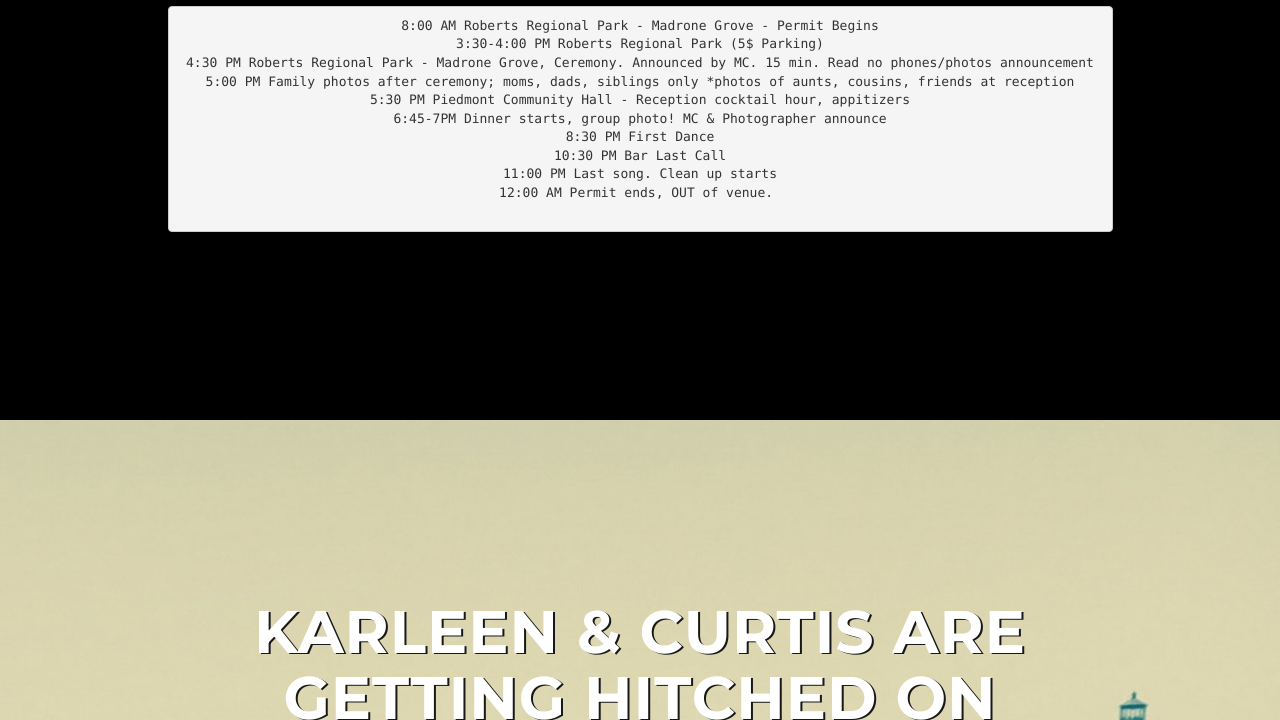
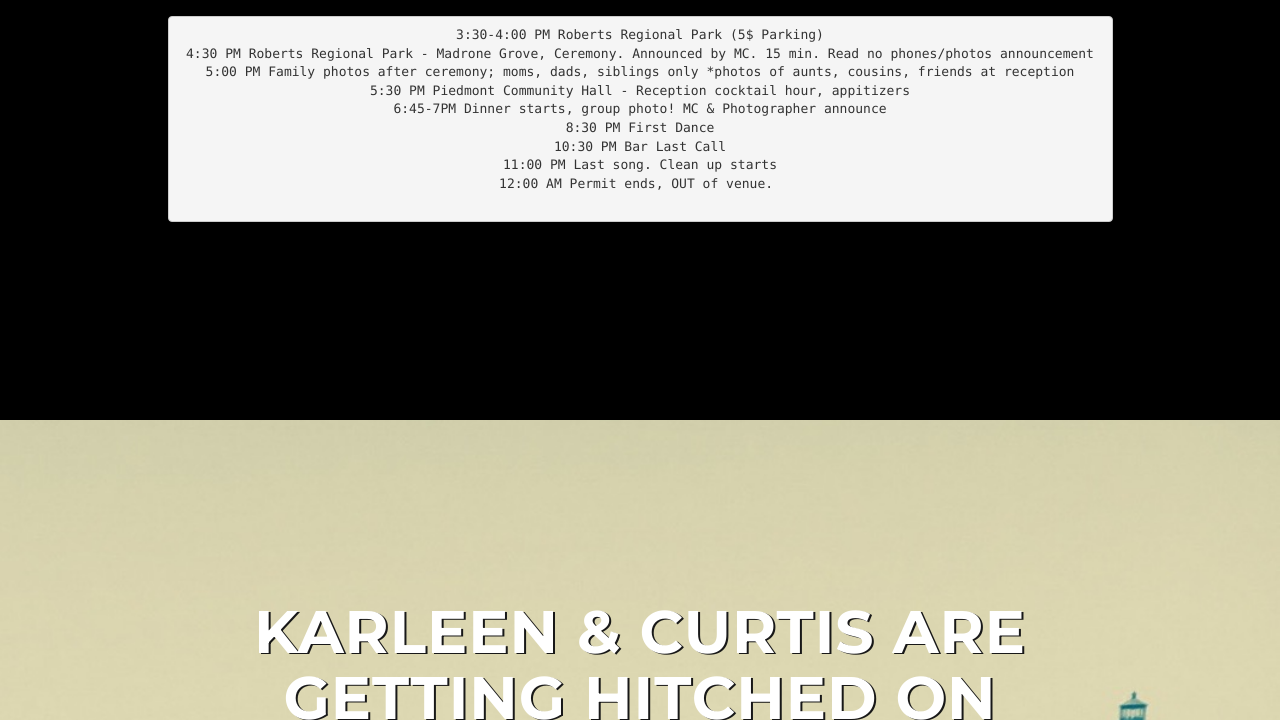
Before and after one commit to robotarmy/wedding, a website: page index.html in a window 1280 px wide. Shown: the part 380-1100 px from the top of the page. Drawn offline with nearby package versions, Linux system fonts and the light colour scheme; some packages are replaced by stand-ins of ours; a script that the page names is missing.

Commit message:
Update index.html

```diff
--- a/index.html
+++ b/index.html
@@ -81,7 +81,6 @@
                         <h1 class="brand-heading">Karleen &amp; Curtis - October 5th 2017 - Schedule </h1>
                         <p class="intro-text right">
 <pre>
-8:00 AM Roberts Regional Park - Madrone Grove - Permit Begins
 3:30-4:00 PM Roberts Regional Park (5$ Parking)
 4:30 PM Roberts Regional Park - Madrone Grove, Ceremony. Announced by MC. 15 min. Read no phones/photos announcement
 5:00 PM Family photos after ceremony; moms, dads, siblings only *photos of aunts, cousins, friends at reception
```
